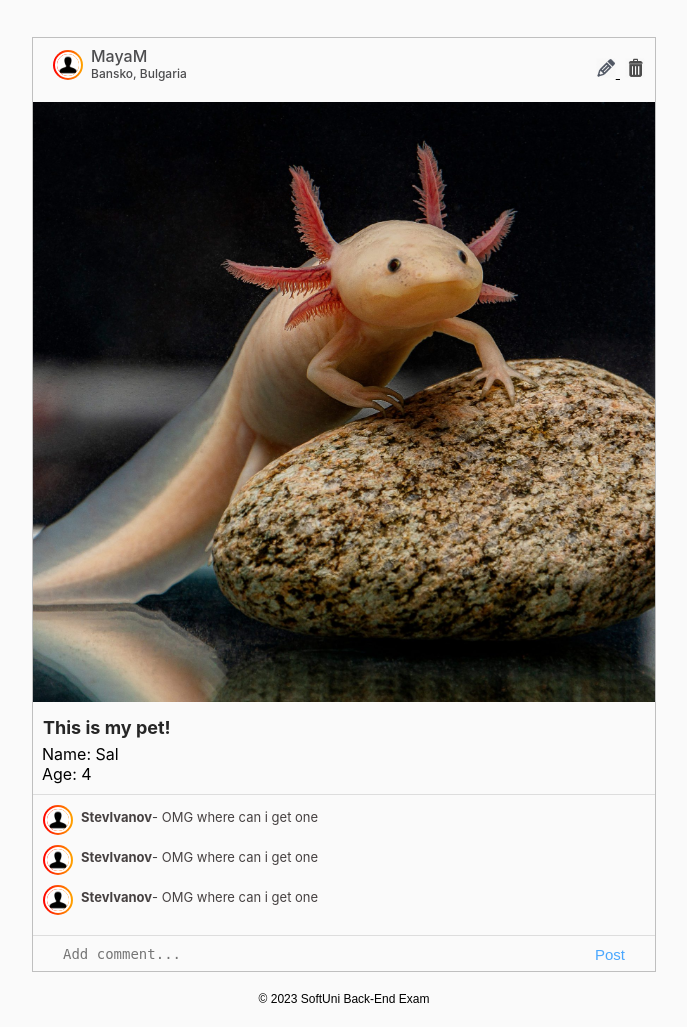
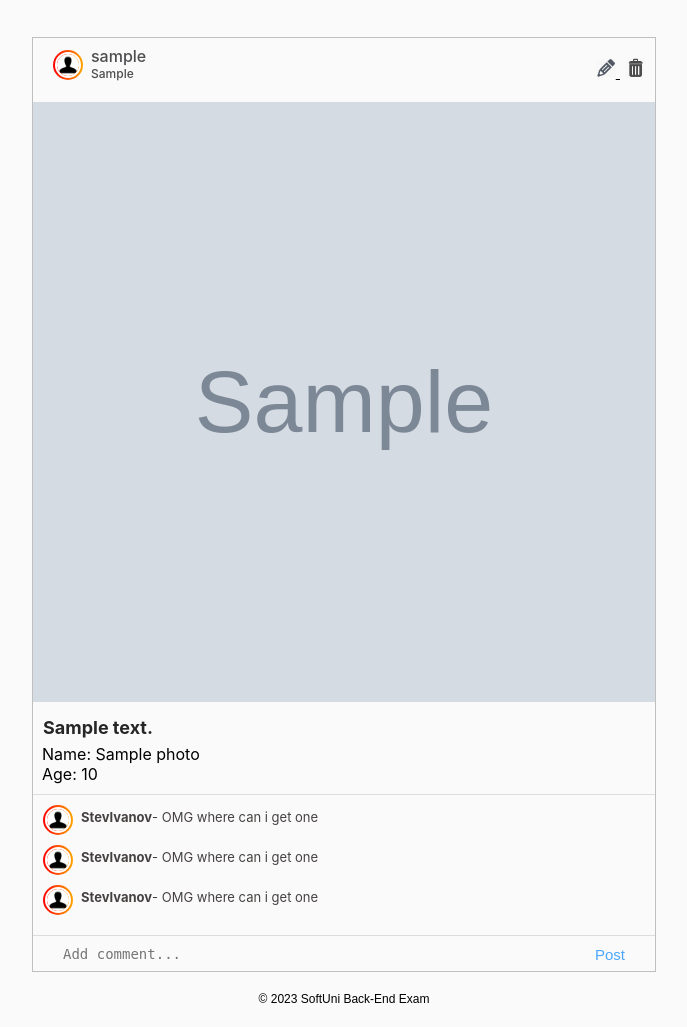
Before and after one commit to svetlioblu/Node.js, a Node server app: a page that uses petstagram/src/views/photos/details.hbs in a window 1280 px wide. Shown: the part 86-1113 px from the top of the page, without its empty margins (296-983 px from the left). Run offline with Node 20, Linux system fonts and the light colour scheme; tables that the repository leaves empty hold one stand-in row (values such as "Sample post"); grey boxes marked "Sample" are stand-in pictures; some libraries are stand-ins or nearby versions.

Commit message:
add details placeholders

```diff
--- a/petstagram/src/services/catalogService.js
+++ b/petstagram/src/services/catalogService.js
@@ -5,5 +5,5 @@ exports.getAll = () => {
 }
 
 exports.getOne = (cardId) => {
-    return Photo.findById(cardId)
+    return Photo.findById(cardId).populate('owner')
 }
--- a/petstagram/src/views/photos/details.hbs
+++ b/petstagram/src/views/photos/details.hbs
@@ -23,11 +23,10 @@
 
                             <!-- Link to User Profile Details Page -->
                             <p>
-                                <!-- User's username -->
-                                MayaM
+                                {{oneCard.owner.username}}
                             </p>
                             <!-- photo's location -->
-                            <span>Bansko, Bulgaria</span>
+                            <span>{{oneCard.location}}</span>
 
                             <!-- IF the viewer is the creator of the photo -->
                             <div class="edit-delete-btns">
@@ -51,23 +50,20 @@
                 <!-- Start Pet Photo -->
                 <div class="imgBx">
                     <!-- Pet Photo -->
-                    <img src="/static/images/axolotl.jpeg" alt="post" class="cover">
+                    <img src="{{oneCard.image}}" alt="{{oneCard.name}}" class="cover">
                 </div>
-
-
 
                 <div class="bottom">
 
                     <p class="message">
-                        <b class="petDescription">This is my pet!</b>
+                        <b class="petDescription">{{oneCard.description}}</b>
                     </p>
-
-
                     <!-- Photo description -->
                     <div class="pet-details">
-                        <p class="petName">Name: Sal</p>
-                        <p class="petAge">Age: 4</p>
+                        <p class="petName">Name: {{oneCard.name}}</p>
+                        <p class="petAge">Age: {{oneCard.age}}</p>
                     </div>
+                    {{!-- comments --}}
                     <div class="comments">
                         <div class="comments-top">
                             <div class="userDetails">
```
